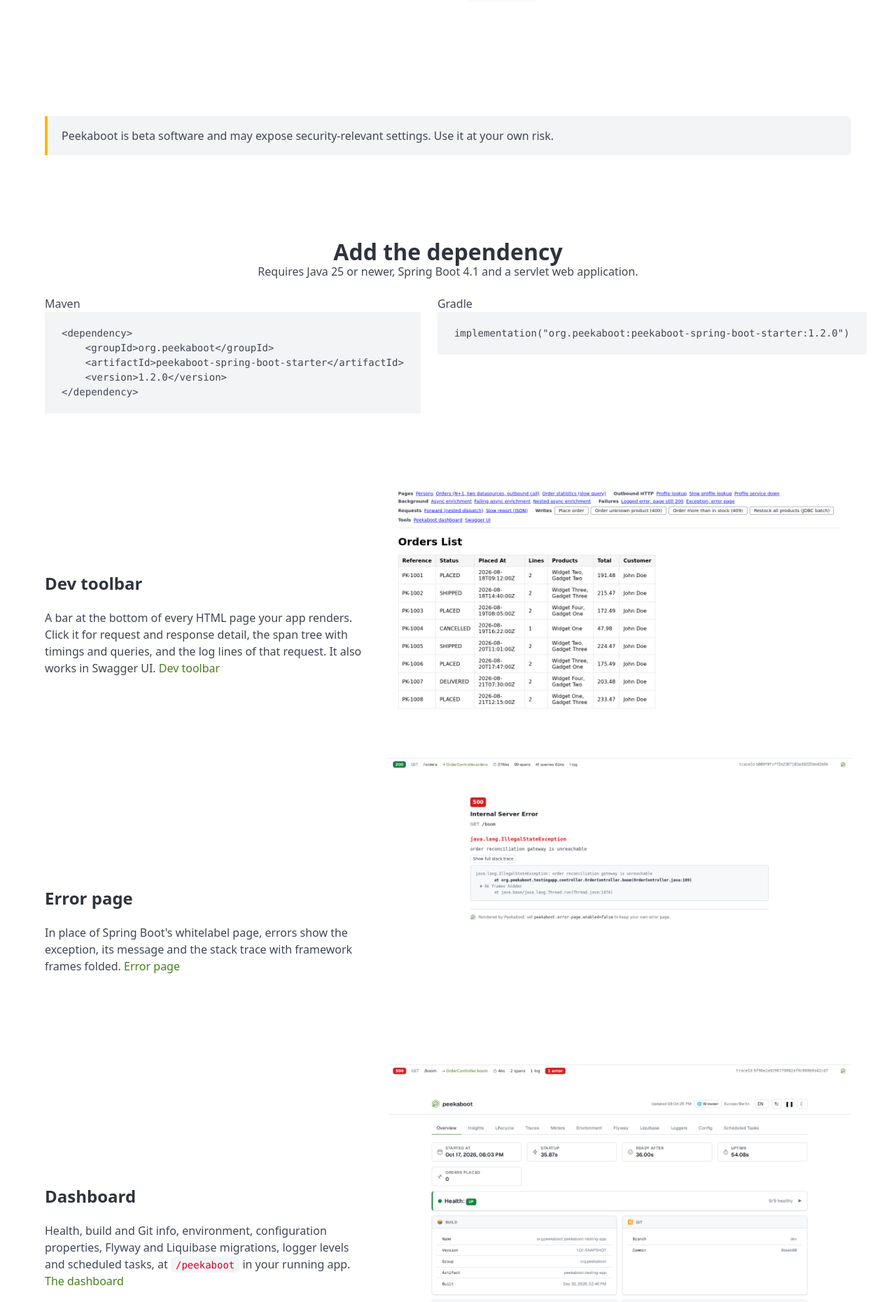
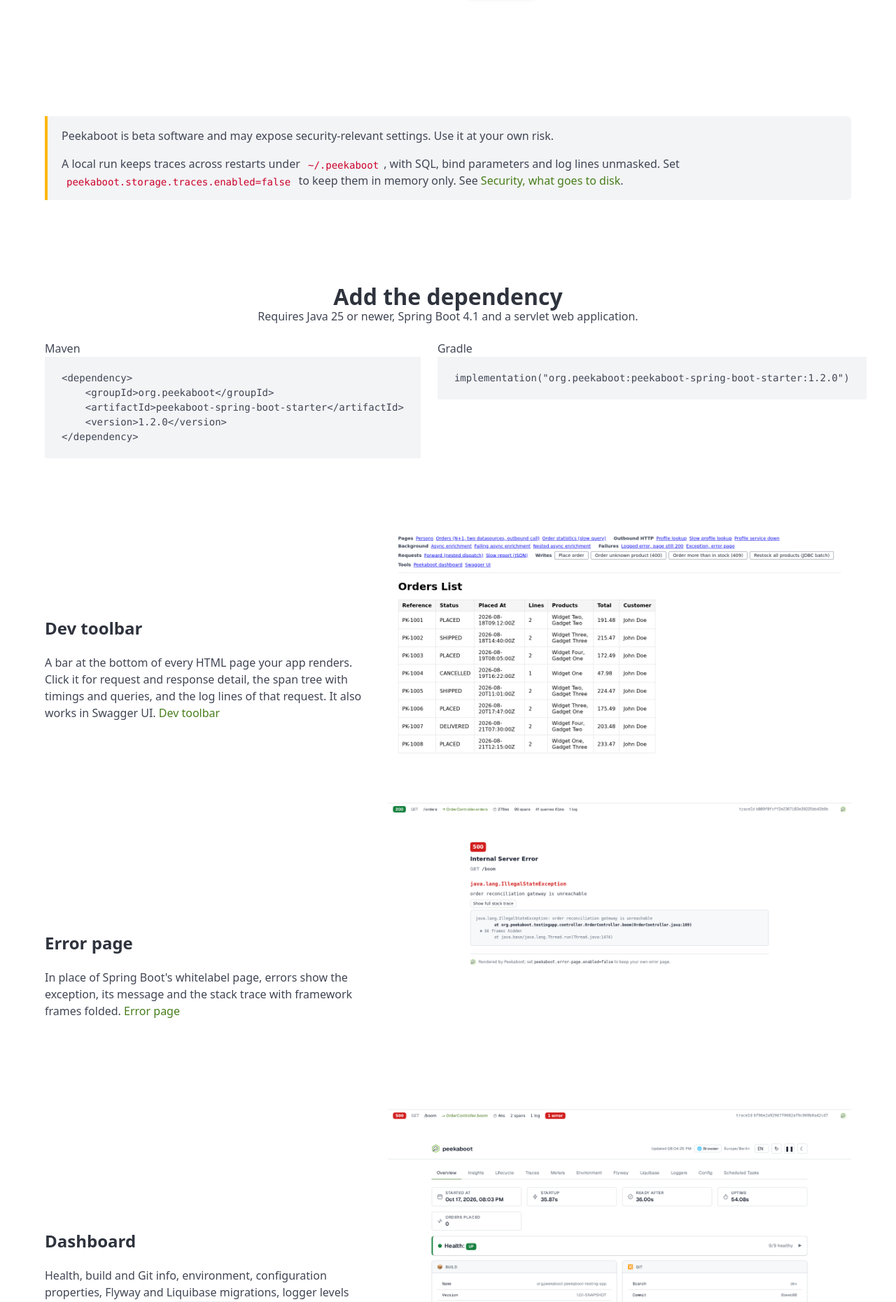
Before and after one commit to peekaboot-org/peekaboot-org.github.io, a Jekyll site: the page built from index.html, in a window 1280 px wide. Shown: the part 500-2361 px from the top of the page at 70% size. Built offline with Jekyll 4.4.1, drawn with Linux system fonts in a browser that asks for light colours; some of the changed text lies outside the part shown.

Commit message:
docs: say a local run writes traces to disk
The landing page's callout now holds a property name wider than a phone,
so inline code in a callout wraps.

```diff
--- a/assets/peekaboot.css
+++ b/assets/peekaboot.css
@@ -114,7 +114,8 @@ a:hover {
 
 /* Not in table cells, where breaking anywhere shrinks columns until values wrap mid-word. */
 .pk-content p code,
-.pk-content li code {
+.pk-content li code,
+.pk-callout p code {
     overflow-wrap: anywhere;
 }
 
--- a/index.html
+++ b/index.html
@@ -20,10 +20,17 @@ layout: page
 
 <section class="section pt-0">
   <div class="container">
-    <div class="pk-callout pk-callout--warning">
+    <div class="pk-callout pk-callout--warning content">
       <p>
         Peekaboot is beta software and may expose security-relevant settings. Use it at your
         own risk.
+      </p>
+      <p>
+        A local run keeps traces across restarts under <code>~/.peekaboot</code>, with SQL, bind
+        parameters and log lines unmasked. Set
+        <code>peekaboot.storage.traces.enabled=false</code> to keep them in memory only. See
+        <a href="{{ '/docs/security/' | relative_url }}#what-peekaboot-writes-to-disk">Security,
+        what goes to disk</a>.
       </p>
     </div>
   </div>
@@ -102,8 +109,8 @@ layout: page
       <div class="column is-5">
         <h2 class="title is-4">Traces with SQL queries</h2>
         <p class="content">
-          The last 1,000 requests your app served, held in memory with no collector to run, each
-          with its span tree, SQL queries and timings. With
+          The last 1,000 requests your app served, with no collector to run, each with its span
+          tree, SQL queries and timings. On a local run they survive a restart. With
           <a href="{{ '/docs/traces/' | relative_url }}#background-work">context
           propagation</a> on, work your <code>@Async</code> methods run shows up inside the request
           that started it. Errors and slow requests are kept in buckets of their own.
```
Also changed, not shown: _includes/facts/local-run-disk.md (added, +6 -0 lines), docs/quick-start.md (+4 -0 lines), docs/traces.md (+3 -1 lines), test/build.test.mjs (+14 -1 lines), test/structure.test.mjs (+16 -0 lines).
